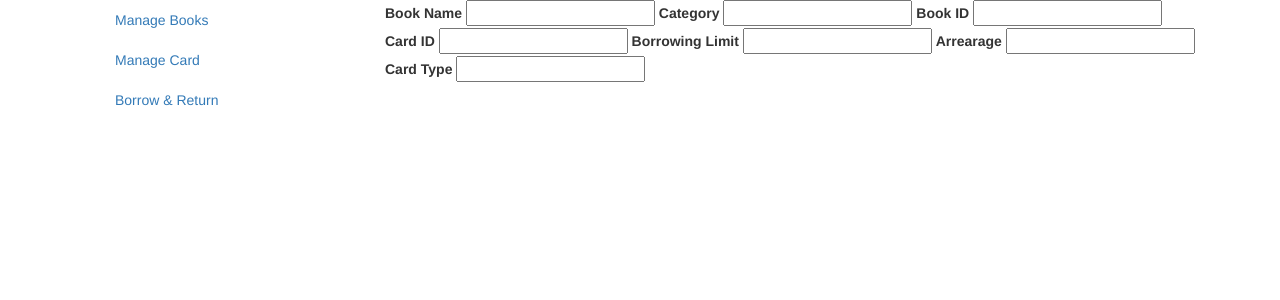
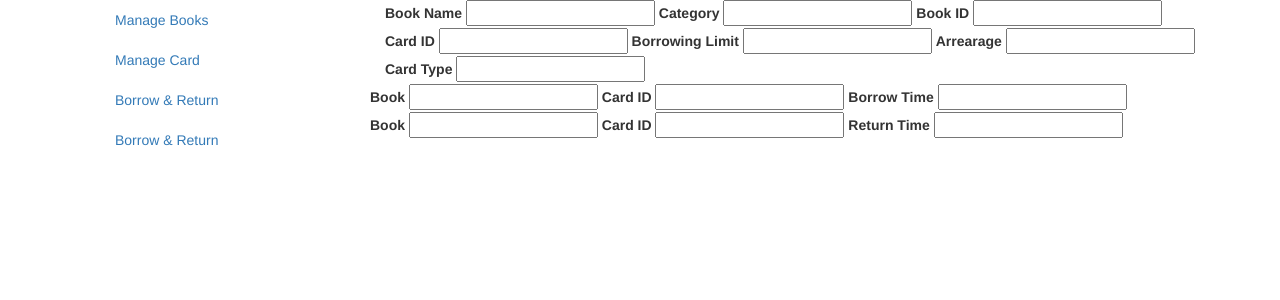
Before and after one commit to HetongWang/DBhw-Books-Management, a Django app: page /libadmin/ in a window 1280 px wide. Shown: the part 70-370 px from the top of the page. Run offline with Django 3.2, Linux system fonts and the light colour scheme; some libraries are stand-ins or nearby versions.

Commit message:
break into two parts -- borrow and return

```diff
--- a/books/templates/books/libadmin.html
+++ b/books/templates/books/libadmin.html
@@ -10,6 +10,7 @@
         <li><a href="javascript:void(0)" id="book-mng">Manage Books</a></li>
         <li><a href="javascript:void(0)" id="card-mng">Manage Card</a></li>
         <li><a href="javascript:void(0)" id="borrow-mng">Borrow & Return</a></li>
+        <li><a href="javascript:void(0)" id="return-mng">Borrow & Return</a></li>
     </ul>
 </div>
 <div class="col-md-9">
@@ -38,6 +39,24 @@
 	</div>
 	</div>
 	<div class="mng-tag" id="borrow-mng-tag">
+		<form action="{% url 'books:libadmin' %}?action=borrow_book">
+			<label>Book</label>
+			<input type='text' name="book_name">
+			<label>Card ID</label>
+			<input type='text' name="card">
+			<label>Borrow Time</label>
+			<input type='text' name="borrow_time">
+		</form>
+	</div>
+	<div class="mng-tag" id="return-mng-tag">
+		<form action="{% url 'books:libadmin' %}?action=return_book">
+			<label>Book</label>
+			<input type='text' name="book_name">
+			<label>Card ID</label>
+			<input type='text' name="card">
+			<label>Return Time</label>
+			<input type='text' name="return_time">
+		</form>
 	</div>
 </div>
 {% endblock %}
```
Also changed, not shown: 1 other file.
